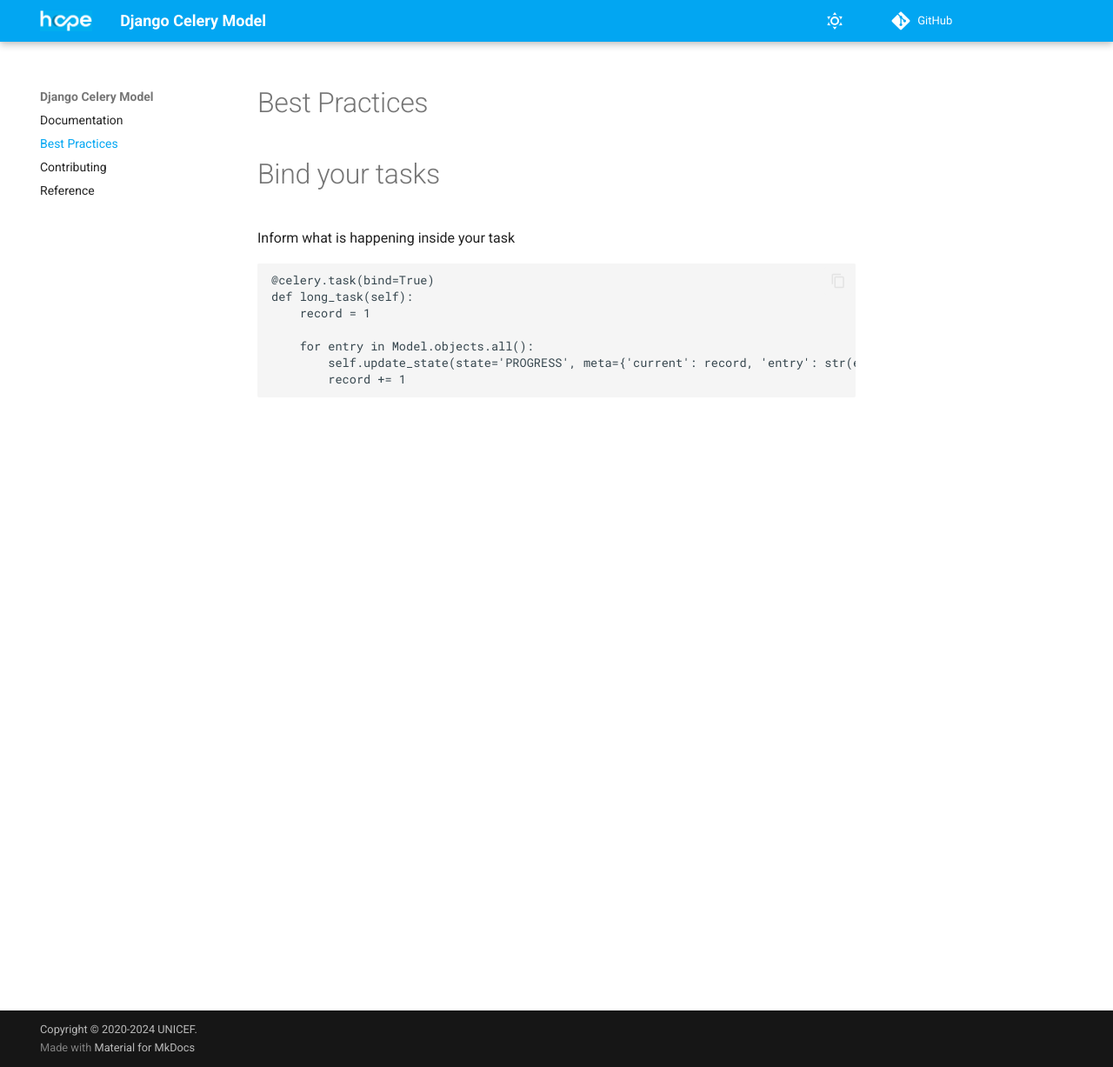
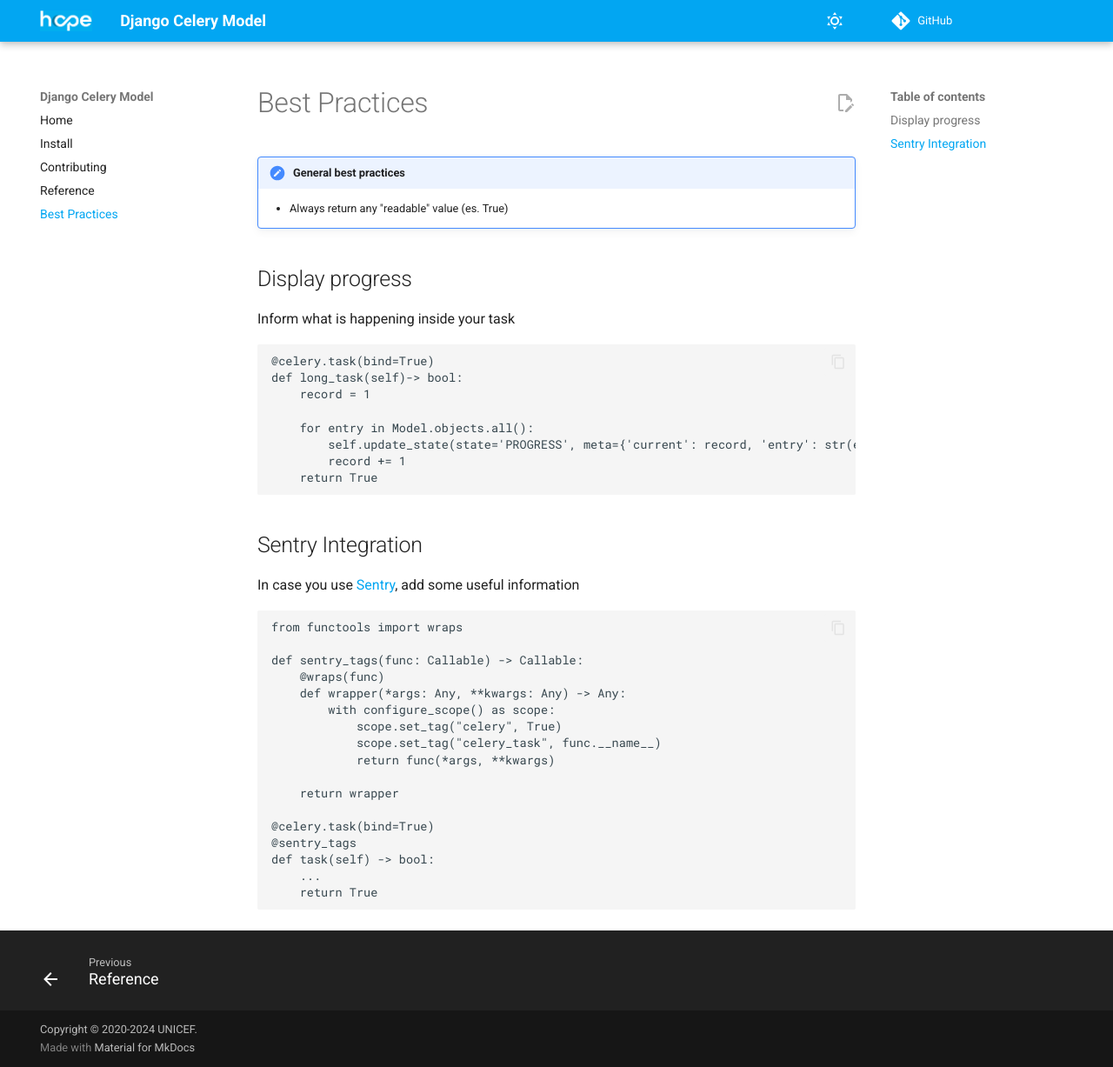
Before and after one commit to unicef/django-celery-boost, an MkDocs documentation site: the page built from docs/src/best_practices.md, in a window 1280 px wide and 1227 px high. Shown: the whole window at 87% size. Built offline with MkDocs 1.6.1 and Material for MkDocs 9.7.7, drawn with Linux system fonts in a browser that asks for light colours; comment, search, counter and statistics services are not loaded.

Commit message:
updates docs

```diff
--- a/docs/src/best_practices.md
+++ b/docs/src/best_practices.md
@@ -1,14 +1,44 @@
 # Best Practices
 
 
-# Bind your tasks
+!!! note "General best practices"
+
+    - Always return any "readable" value (es. True)
+
+
+
+## Display progress
 
 Inform what is happening inside your task
 
     @celery.task(bind=True)
-    def long_task(self):
+    def long_task(self)-> bool:
         record = 1
 
         for entry in Model.objects.all():
             self.update_state(state='PROGRESS', meta={'current': record, 'entry': str(entry)})
             record += 1
+        return True
+
+
+## Sentry Integration
+
+In case you use [Sentry](https://sentry.io/), add some useful information
+
+    from functools import wraps
+
+    def sentry_tags(func: Callable) -> Callable:
+        @wraps(func)
+        def wrapper(*args: Any, **kwargs: Any) -> Any:
+            with configure_scope() as scope:
+                scope.set_tag("celery", True)
+                scope.set_tag("celery_task", func.__name__)
+                return func(*args, **kwargs)
+
+        return wrapper
+
+    @celery.task(bind=True)
+    @sentry_tags
+    def task(self) -> bool:
+        ...
+        return True
--- a/mkdocs.yml
+++ b/mkdocs.yml
@@ -9,6 +9,10 @@
 site_name: Django Celery Model
 site_url: https://unicef.github.io/unicef/django-celery-model/
 strict: false
+
+
+markdown_extensions:
+  - admonition
 
 theme:
   name: "material"
@@ -22,12 +26,12 @@
 #    - django
   user_color_mode_toggle: true
   features:
-#    - content.action.edit
-#    - content.code.annotate
+    - content.action.edit
+    - content.code.annotate
     - content.code.copy
-#    - content.tooltips
-#    - header.autohide
-#    - navigation.footer
+    - content.tooltips
+    - header.autohidex
+    - navigation.footer
     - navigation.indexes
     - navigation.instant
     - navigation.instant.prefetch
@@ -54,7 +58,9 @@
         name: Switch to light mode
 
 plugins:
-  - mkdocstrings
+  - mkdocstrings:
+      default_handler: python
+  - awesome-pages
 
 watch:
   - docs/
--- a/pyproject.toml
+++ b/pyproject.toml
@@ -13,6 +13,8 @@
 docs = [
     "mkdocs>=1.6.1",
     "mkdocs-material>=9.5.36",
+    "mkdocs-awesome-pages-plugin>=2.9.3",
+    "mkdocstrings-python",
 ]
 
 [tool.uv]
@@ -24,11 +26,9 @@
     "flake8>=7.1.1",
     "ipython>=8.18.1",
     "isort>=5.13.2",
-    "mkdocs-material>=9.5.38",
-    "mkdocstrings[python]>=0.26.1",
     "mypy>=1.11.2",
     "pdbpp>=0.10.3",
-    "psycopg2-binary    >=2.9.9",
+    "psycopg2-binary>=2.9.9",
     "pytest-cov>=5.0.0",
     "pytest-django>=4.9.0",
     "pytest-echo>=1.7.3",
```
Also changed, not shown: docs/src/index.md (+10 -20 lines), docs/src/install.md (added, +32 -0 lines), docs/src/reference.md (+5 -3 lines), docs/src/.pages, 4 other files.
